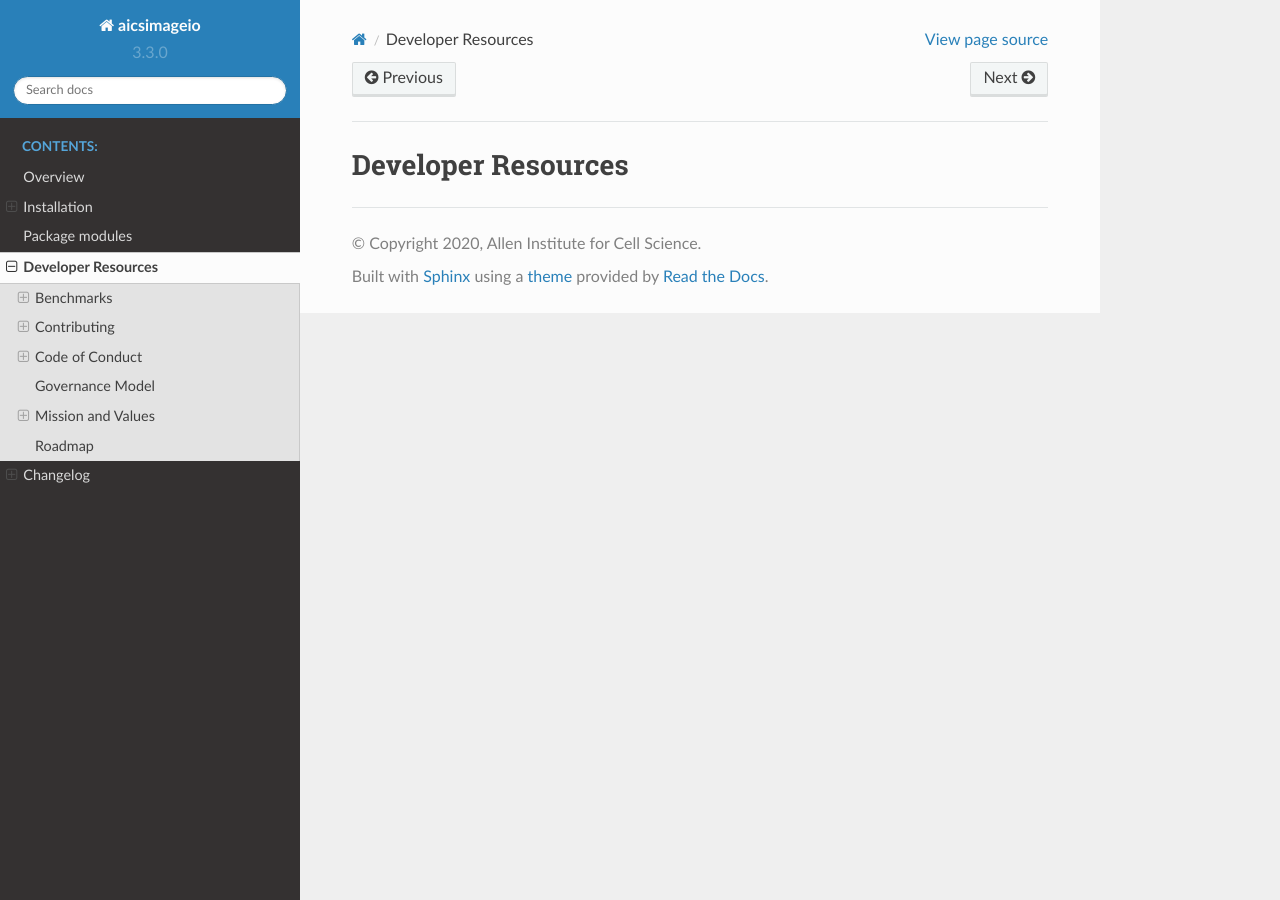
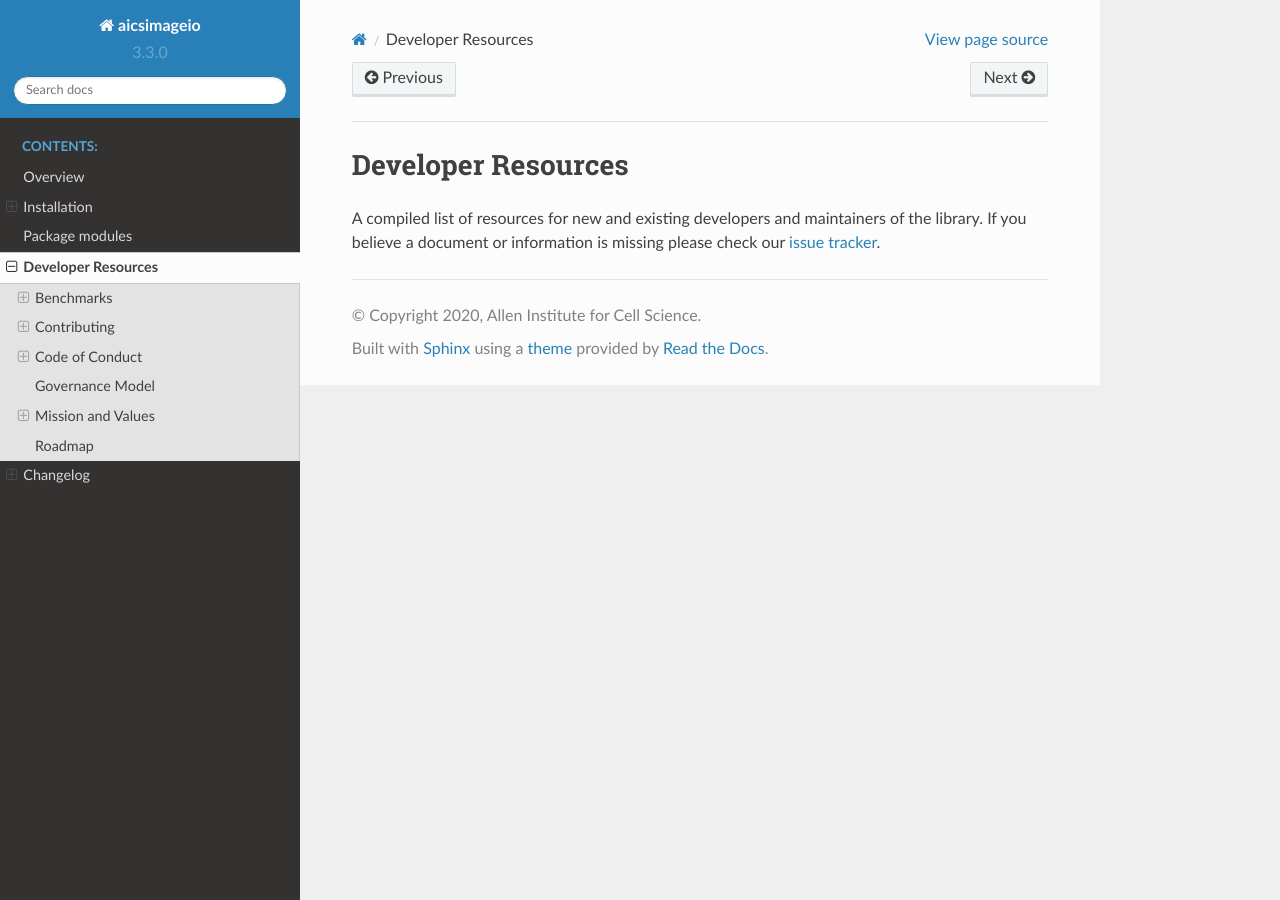
Before and after one commit to AllenCellModeling/aicsimageio, a Sphinx documentation site: the page built from docs/developer_resources.rst, in a window 1280 px wide. Built offline with Sphinx 7.4.7 and the Read the Docs theme 2.0.0, drawn with Linux system fonts in a browser that asks for light colours; pages that are not in the unit, such as notebooks, are missing from menus.

Commit message:
Move all developer documentation to docs folder

```diff
--- a/docs/code_of_conduct.rst
+++ /dev/null
@@ -1 +0,0 @@
-.. mdinclude:: ../CODE_OF_CONDUCT.md
--- a/docs/contributing.rst
+++ /dev/null
@@ -1 +0,0 @@
-.. mdinclude:: ../CONTRIBUTING.md
--- a/docs/developer_resources.rst
+++ b/docs/developer_resources.rst
@@ -1,14 +1,18 @@
 Developer Resources
 ===================
+
+A compiled list of resources for new and existing developers and maintainers of the
+library. If you believe a document or information is missing please check our
+`issue tracker <https://github.com/AllenCellModeling/aicsimageio/issues>`_.
 
 .. toctree::
    :hidden:
    :maxdepth: 1
    :caption: Contents:
 
-   Benchmarks <benchmarks>
-   Contributing <contributing>
-   Code of Conduct <code_of_conduct>
-   Governance Model <governance>
-   Mission and Values <mission>
-   Roadmap <roadmap>
+   Benchmarks <BENCHMARKS>
+   Contributing <CONTRIBUTING>
+   Code of Conduct <CODE_OF_CONDUCT>
+   Governance Model <GOVERNANCE>
+   Mission and Values <MISSION_AND_VALUES>
+   Roadmap <ROADMAP>
--- a/docs/index.rst
+++ b/docs/index.rst
@@ -7,10 +7,10 @@ Welcome to aicsimageio's documentation!
    :caption: Contents:
 
    Overview <self>
-   Installation <installation>
+   Installation <INSTALLATION>
    Package modules <modules>
    Developer Resources <developer_resources>
-   Changelog <changelog>
+   Changelog <CHANGELOG>
 
 .. mdinclude:: ../README.md
 
```
Also changed, not shown: README.md (+3 -1 lines), docs/MISSION_AND_VALUES.md (renamed from docs/mission.md, +2 -2 lines), docs/BENCHMARKS.md (renamed from docs/benchmarks.md), docs/CHANGELOG.rst (renamed from docs/changelog.rst), docs/CODE_OF_CONDUCT.md (renamed from CODE_OF_CONDUCT.md), docs/CONTRIBUTING.md (renamed from CONTRIBUTING.md), docs/GOVERNANCE.md (renamed from docs/governance.md), docs/INSTALLATION.rst (renamed from docs/installation.rst), docs/ROADMAP.md (renamed from docs/roadmap.md), 1 other file.
